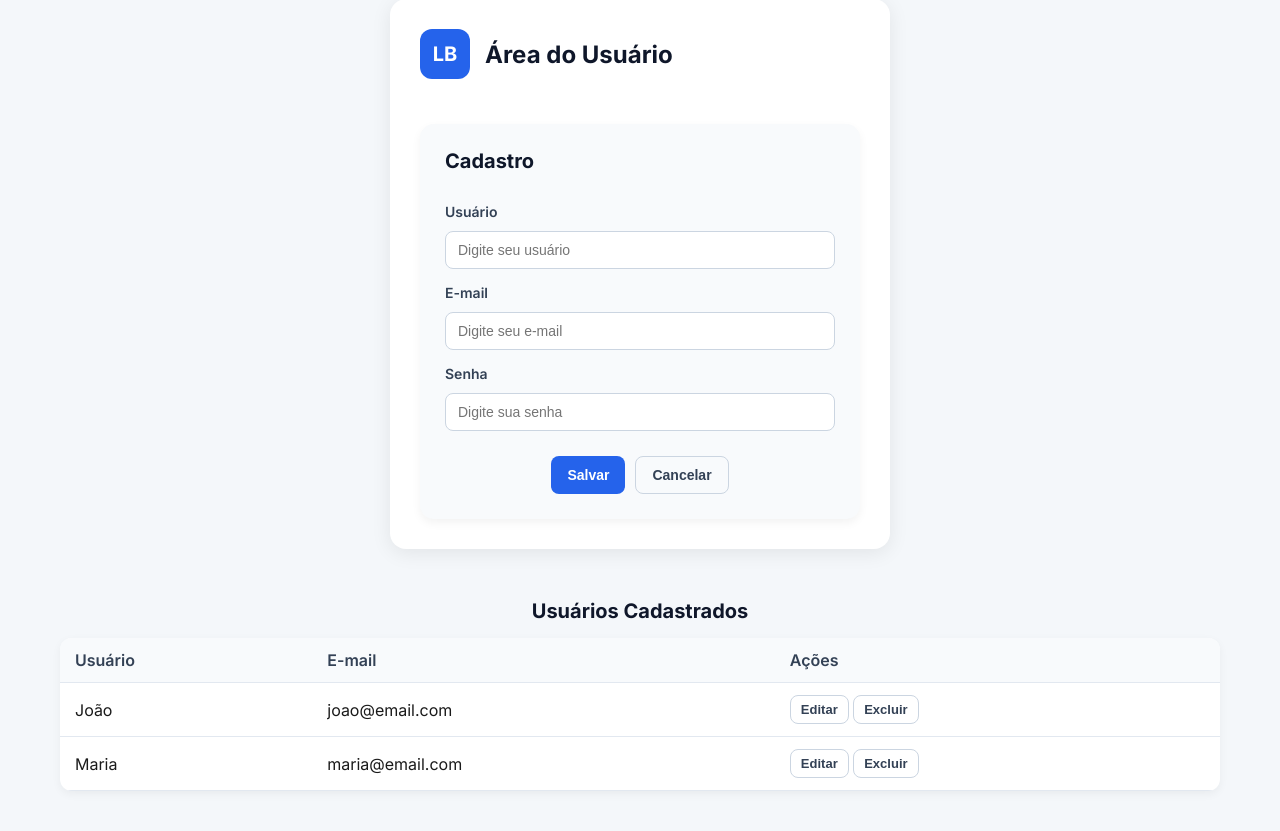
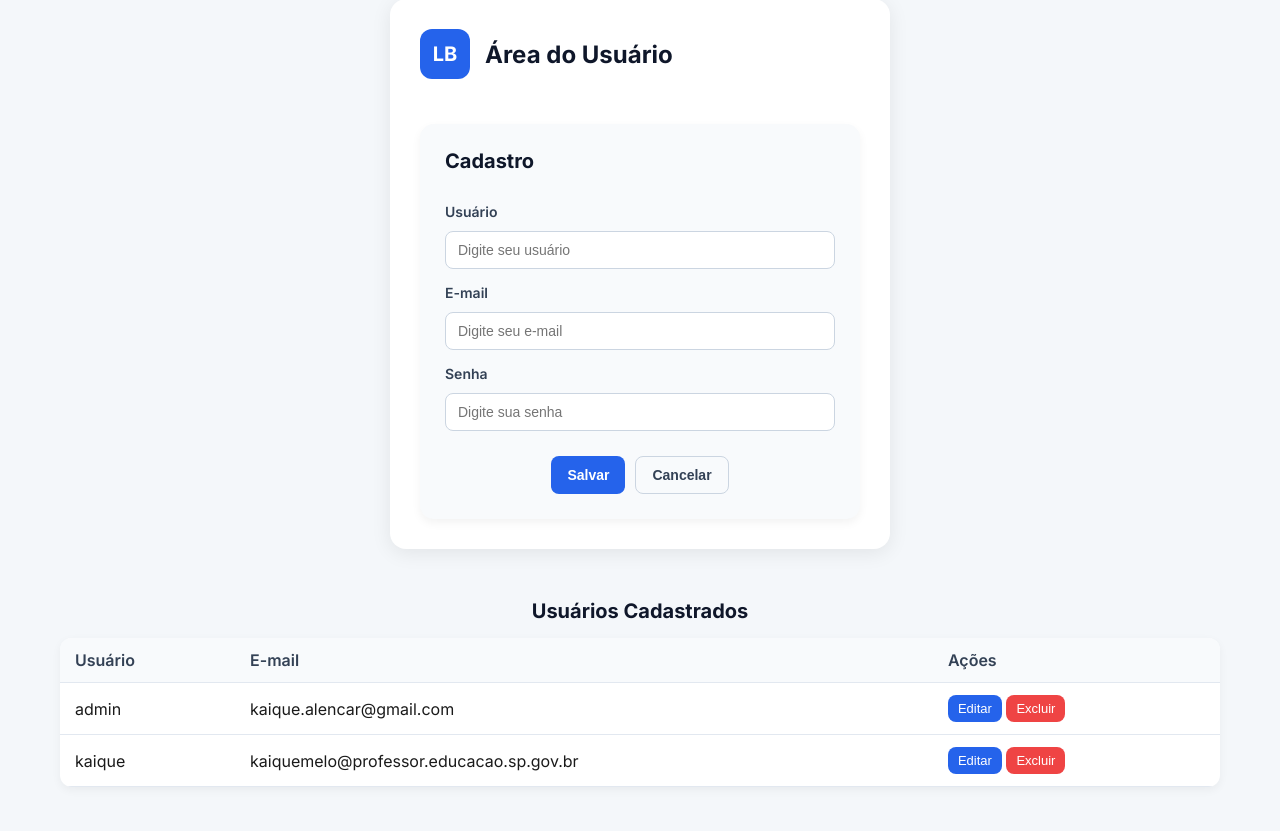
Before and after one commit to kaiquealencar/biblioteca, a Flask app: page /cadastro-usuario in a window 1280 px wide. Shown: the part 21-852 px from the top of the page. After the commit the page ends 808 px from the top, so only its background shows below. Run offline with Flask 3, Linux system fonts and the light colour scheme.

Commit message:
cadastro de usuario salvando no banco

```diff
--- a/app/auth/routes.py
+++ b/app/auth/routes.py
@@ -1,5 +1,6 @@
-from flask import Blueprint, request, redirect, render_template, flash, url_for
-
+from flask import Blueprint, request, redirect, render_template, flash, url_for, jsonify
+from .services import UserService
+from app.models import User
 usuario_bp = Blueprint("usuarios", __name__)
 
 
@@ -8,6 +9,18 @@ def login():
    return render_template("auth/login.html")
 
 
-@usuario_bp.route("/cadastro-usuario")
+@usuario_bp.route("/cadastro-usuario", methods=["POST", "GET"])
 def cadastro_usuario():
-   return render_template("auth/cadastro.html")
+   if request.method == "POST":
+      usuario = request.form.get("usuario")
+      email = request.form.get("email")
+      senha = request.form.get("senha")
+      user = UserService.create(usuario, email, senha)
+      flash("Usuário cadastrado com sucesso!")
+
+
+      return redirect(url_for("usuarios.cadastro_usuario"))
+
+
+   users = User.query.all()
+   return render_template("auth/cadastro.html", users=users)
--- a/app/static/css/login.css
+++ b/app/static/css/login.css
@@ -373,6 +373,36 @@ input:focus {
   border: 1px solid #cbd5e1;
 }
 
+.btn-editar {
+  background: #2563eb; /* azul */
+  color: white;
+  border: none;
+  padding: 6px 10px;
+  font-size: 13px;
+  border-radius: 8px;
+  cursor: pointer;
+  transition: 0.2s;
+}
+
+.btn-editar:hover {
+  background: #1d4ed8;
+}
+
+.btn-excluir {
+  background: #ef4444; /* vermelho */
+  color: white;
+  border: none;
+  padding: 6px 10px;
+  font-size: 13px;
+  border-radius: 8px;
+  cursor: pointer;
+  transition: 0.2s;
+}
+
+.btn-excluir:hover {
+  background: #b91c1c;
+}
+
 .btn-ghost:hover {
   background: #e2e8f0;
 }
--- a/app/templates/auth/cadastro.html
+++ b/app/templates/auth/cadastro.html
@@ -15,19 +15,19 @@
     </header>
 
     <main>
-    <form class="user-form" id="registerForm">
+    <form class="user-form"  method="POST" id="registerForm" action="{{ url_for('usuarios.cadastro_usuario') }}">
         <h2>Cadastro</h2>
         <div class="full">
           <label for="registerUser">Usuário</label>
-          <input type="text" id="registerUser" placeholder="Digite seu usuário">
+          <input type="text" id="usuario" name="usuario" placeholder="Digite seu usuário">
         </div>
         <div class="full">
           <label for="registerEmail">E-mail</label>
-          <input type="email" id="registerEmail" placeholder="Digite seu e-mail">
+          <input type="email" id="email" name="email" placeholder="Digite seu e-mail">
         </div>
         <div class="full">
           <label for="registerPassword">Senha</label>
-          <input type="password" id="registerPassword" placeholder="Digite sua senha">
+          <input type="password" id="senha" name="senha" placeholder="Digite sua senha">
         </div>
         <div class="actions">
           <button type="submit" class="btn btn-primary">Salvar</button>
@@ -40,29 +40,22 @@
     <h2>Usuários Cadastrados</h2>
     <table class="user-table">
       <thead>
-        <tr>
         <th>Usuário</th>
         <th>E-mail</th>
         <th>Ações</th>
-        </tr>
+
       </thead>
       <tbody>
+        {% for user in users %}
           <tr>
-          <td>João</td>
-          <td>joao@email.com</td>
+            <td>{{ user.usuario }}</td>
+            <td>{{ user.email }}</td>
             <td>
-            <button class="btn btn-ghost">Editar</button>
-            <button class="btn btn-ghost">Excluir</button>
+              <button class="btn-editar">Editar</button>
+              <button class="btn-excluir">Excluir</button>
             </td>
           </tr>
-        <tr>
-          <td>Maria</td>
-          <td>maria@email.com</td>
-          <td>
-            <button class="btn btn-ghost">Editar</button>
-            <button class="btn btn-ghost">Excluir</button>
-          </td>
-        </tr>
+        {% endfor %}
       </tbody>
     </table>
   </section>
```
Also changed, not shown: app/auth/services.py (added, +16 -0 lines), instance/prod.db. Lines whose indentation alone changed are shown as unchanged.
